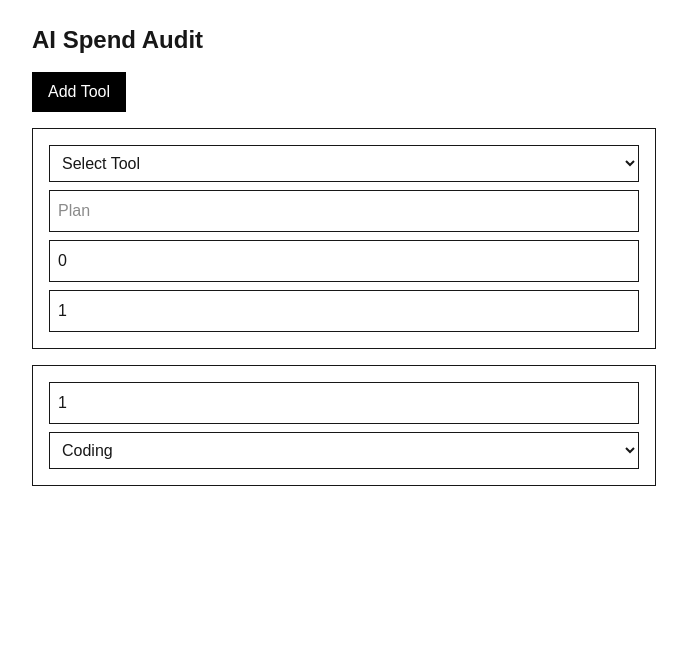
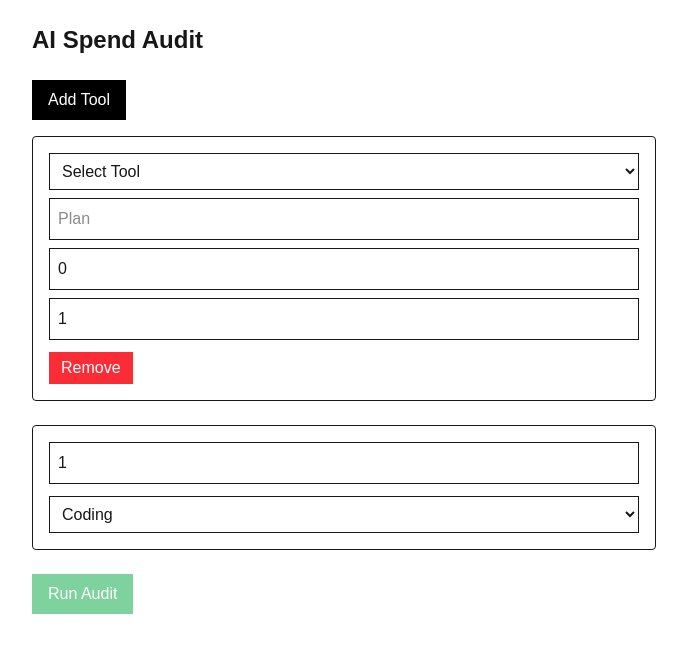
Before and after one commit to Adaarrssh/AI-Spend-audit, a Next.js app: page / in a window 1280 px wide. Both pictures are taken after a click on the button "Add Tool". Shown: the top 652 px of the page, without its empty margins (296-983 px from the left). Built offline with nearby package versions, Linux system fonts and the light colour scheme.

Commit message:
feat: add remove tool functionality

```diff
--- a/app/page.tsx
+++ b/app/page.tsx
@@ -25,10 +25,12 @@ export default function Home() {
   useEffect(() => {
     const saved = localStorage.getItem("auditData");
     if (saved) {
-      const parsed = JSON.parse(saved);
-      setTools(parsed.tools || []);
-      setTeamSize(parsed.teamSize || 1);
-      setUseCase(parsed.useCase || "coding");
+      try {
+        const parsed = JSON.parse(saved);
+        setTools(parsed.tools || []);
+        setTeamSize(parsed.teamSize || 1);
+        setUseCase(parsed.useCase || "coding");
+      } catch {}
     }
   }, []);
 
@@ -43,22 +45,29 @@ export default function Home() {
     setTools([...tools, { name: "", plan: "", spend: 0, seats: 1 }]);
   };
 
+  const removeTool = (index: number) => {
+    const updated = tools.filter((_, i) => i !== index);
+    setTools(updated);
+  };
+
   const updateTool = (index: number, key: string, value: any) => {
     const updated = [...tools];
     updated[index] = { ...updated[index], [key]: value };
     setTools(updated);
   };
 
+  const validTools = tools.filter((t) => t.name && t.plan);
+
   return (
     <div className="min-h-screen p-6 max-w-2xl mx-auto">
-      <h1 className="text-2xl font-bold mb-4">AI Spend Audit</h1>
+      <h1 className="text-2xl font-bold mb-6">AI Spend Audit</h1>
 
       <button onClick={addTool} className="bg-black text-white px-4 py-2 mb-4">
         Add Tool
       </button>
 
       {tools.map((tool, i) => (
-        <div key={i} className="border p-4 mb-3">
+        <div key={i} className="border p-4 mb-4 rounded">
           <select
             value={tool.name}
             onChange={(e) => updateTool(i, "name", e.target.value)}
@@ -81,7 +90,9 @@ export default function Home() {
             type="number"
             placeholder="Monthly Spend"
             value={tool.spend}
-            onChange={(e) => updateTool(i, "spend", Number(e.target.value))}
+            onChange={(e) =>
+              updateTool(i, "spend", Math.max(0, Number(e.target.value)))
+            }
             className="border p-2 w-full mb-2"
           />
 
@@ -89,18 +100,27 @@ export default function Home() {
             type="number"
             placeholder="Seats"
             value={tool.seats}
-            onChange={(e) => updateTool(i, "seats", Number(e.target.value))}
-            className="border p-2 w-full"
+            onChange={(e) =>
+              updateTool(i, "seats", Math.max(1, Number(e.target.value)))
+            }
+            className="border p-2 w-full mb-3"
           />
+
+          <button
+            onClick={() => removeTool(i)}
+            className="bg-red-500 text-white px-3 py-1"
+          >
+            Remove
+          </button>
         </div>
       ))}
 
-      <div className="border p-4 mt-4">
+      <div className="border p-4 mt-6 rounded">
         <input
           type="number"
           value={teamSize}
-          onChange={(e) => setTeamSize(Number(e.target.value))}
-          className="border p-2 w-full mb-2"
+          onChange={(e) => setTeamSize(Math.max(1, Number(e.target.value)))}
+          className="border p-2 w-full mb-3"
           placeholder="Team Size"
         />
 
@@ -115,6 +135,15 @@ export default function Home() {
           <option value="mixed">Mixed</option>
         </select>
       </div>
+
+      <div className="mt-6">
+        <button
+          disabled={validTools.length === 0}
+          className="bg-green-600 text-white px-4 py-2 disabled:opacity-50"
+        >
+          Run Audit
+        </button>
+      </div>
     </div>
   );
 }
```
